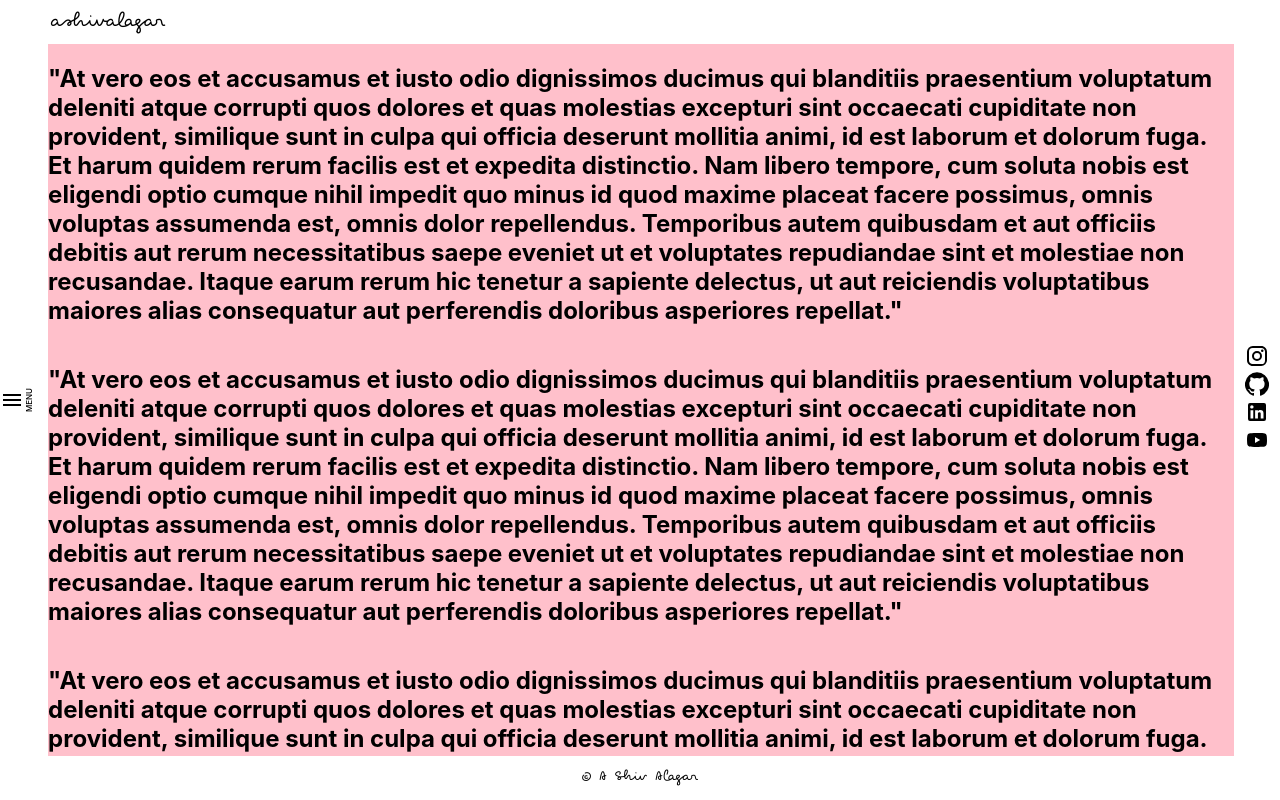
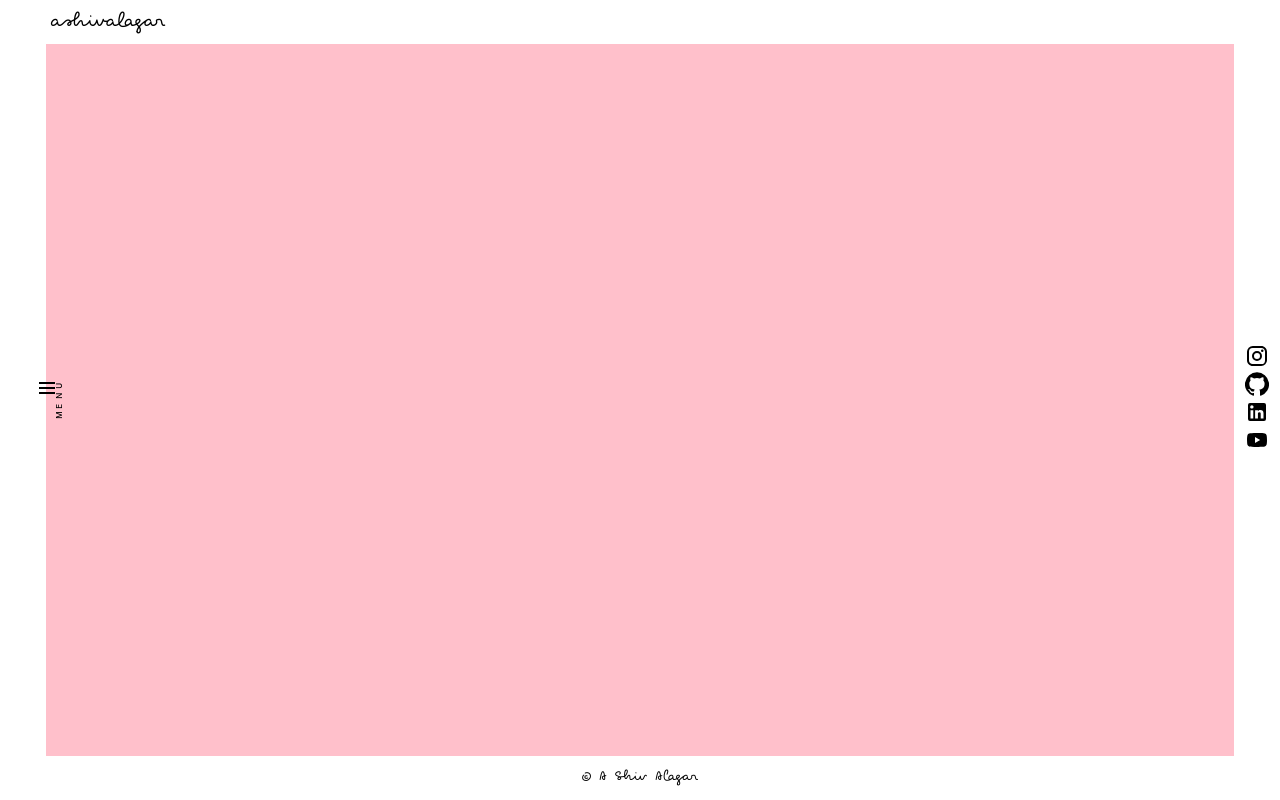
Before and after one commit to ashivalagar/ashivalagar.github.io, a React (Create React App) app in the folder client/: page / in a window 1280 px wide. Built offline with nearby package versions, Linux system fonts and the light colour scheme.

Commit message:
[add] Menu pull out animation

```diff
--- a/client/src/components/Navbar/index.js
+++ b/client/src/components/Navbar/index.js
@@ -1,33 +1,34 @@
-import React from "react";
+import React, { useState } from "react";
 import {
   NavWrapper,
   PullOutMenu,
   PullOutText,
   MenuIconWrapper,
+  MenuIconLine,
+  SubIconWrapper,
 } from "./styles";
-import MenuIcon from "@material-ui/icons/Menu";
 
 export const Navbar = () => {
+  const [onHover, setOnHover] = useState(false);
   return (
-    <NavWrapper>
+    <NavWrapper active={onHover}>
       <PullOutMenu>
-        <MenuIconWrapper>
-          <MenuIcon />
-          <PullOutText>MENU</PullOutText>
+        <MenuIconWrapper
+          onMouseEnter={() => setOnHover(true)}
+          onMouseLeave={() => setOnHover(false)}
+        >
+          <SubIconWrapper>
+            <MenuIconLine active={onHover} position={"top"} />
+            <MenuIconLine active={onHover} position={"middle"} />
+            <MenuIconLine active={onHover} position={"bottom"} />
+          </SubIconWrapper>
 
-          {/* <a class="navbar-toggle" href="#">
-            <i class="icon">
-              <span class="line"></span>
-              <span class="line"></span>
-              <span class="line"></span>
-            </i>
-            <span class="txt">
-              <span>M</span>
-              <span>e</span>
-              <span>n</span>
-              <span>u</span>
-            </span>
-          </a> */}
+          <SubIconWrapper>
+            <PullOutText>U</PullOutText>
+            <PullOutText>N</PullOutText>
+            <PullOutText>E</PullOutText>
+            <PullOutText>M</PullOutText>
+          </SubIconWrapper>
         </MenuIconWrapper>
       </PullOutMenu>
     </NavWrapper>
--- a/client/src/components/Navbar/styles.js
+++ b/client/src/components/Navbar/styles.js
@@ -1,13 +1,9 @@
 import styled from "styled-components";
 
 export const NavWrapper = styled.div`
-  width: 50px;
+  width: ${(props) => (props.active ? "100px" : "50px")};
   height: 100%;
   float: left;
-  &:hover {
-    width: 8vw;
-    transition: 0.2s;
-  }
   transition: 0.2s;
 `;
 
@@ -22,7 +18,9 @@ export const PullOutMenu = styled.div`
 `;
 
 export const MenuIconWrapper = styled.div`
+  transform: translate(39px);
   cursor: pointer;
+  width: 100%;
   display: -webkit-flex;
   display: flex;
   flex-direction: row;
@@ -35,3 +33,20 @@ export const PullOutText = styled.div`
   font-size: 8px;
   font-weight: 500;
 `;
+
+export const SubIconWrapper = styled.div`
+  display: flex;
+  flex-direction: column;
+  -webkit-flex-direction: column;
+`;
+
+export const MenuIconLine = styled.div`
+  margin-top: 2px;
+  margin-bottom: 1px;
+  height: 2px;
+  float: right;
+  clear: right;
+  background: black;
+  width: 16px;
+  transition: all 400ms cubic-bezier(0.7, 0, 0.3, 1) 0ms;
+`;
--- a/client/src/pages/Home/index.js
+++ b/client/src/pages/Home/index.js
@@ -2,53 +2,5 @@ import React from "react";
 import { HomeContent } from "./styles";
 
 export const Home = () => {
-  return (
-    <HomeContent>
-      <h2>
-        "At vero eos et accusamus et iusto odio dignissimos ducimus qui
-        blanditiis praesentium voluptatum deleniti atque corrupti quos dolores
-        et quas molestias excepturi sint occaecati cupiditate non provident,
-        similique sunt in culpa qui officia deserunt mollitia animi, id est
-        laborum et dolorum fuga. Et harum quidem rerum facilis est et expedita
-        distinctio. Nam libero tempore, cum soluta nobis est eligendi optio
-        cumque nihil impedit quo minus id quod maxime placeat facere possimus,
-        omnis voluptas assumenda est, omnis dolor repellendus. Temporibus autem
-        quibusdam et aut officiis debitis aut rerum necessitatibus saepe eveniet
-        ut et voluptates repudiandae sint et molestiae non recusandae. Itaque
-        earum rerum hic tenetur a sapiente delectus, ut aut reiciendis
-        voluptatibus maiores alias consequatur aut perferendis doloribus
-        asperiores repellat."
-      </h2>
-      <h2>
-        "At vero eos et accusamus et iusto odio dignissimos ducimus qui
-        blanditiis praesentium voluptatum deleniti atque corrupti quos dolores
-        et quas molestias excepturi sint occaecati cupiditate non provident,
-        similique sunt in culpa qui officia deserunt mollitia animi, id est
-        laborum et dolorum fuga. Et harum quidem rerum facilis est et expedita
-        distinctio. Nam libero tempore, cum soluta nobis est eligendi optio
-        cumque nihil impedit quo minus id quod maxime placeat facere possimus,
-        omnis voluptas assumenda est, omnis dolor repellendus. Temporibus autem
-        quibusdam et aut officiis debitis aut rerum necessitatibus saepe eveniet
-        ut et voluptates repudiandae sint et molestiae non recusandae. Itaque
-        earum rerum hic tenetur a sapiente delectus, ut aut reiciendis
-        voluptatibus maiores alias consequatur aut perferendis doloribus
-        asperiores repellat."
-      </h2>
-      <h2>
-        "At vero eos et accusamus et iusto odio dignissimos ducimus qui
-        blanditiis praesentium voluptatum deleniti atque corrupti quos dolores
-        et quas molestias excepturi sint occaecati cupiditate non provident,
-        similique sunt in culpa qui officia deserunt mollitia animi, id est
-        laborum et dolorum fuga. Et harum quidem rerum facilis est et expedita
-        distinctio. Nam libero tempore, cum soluta nobis est eligendi optio
-        cumque nihil impedit quo minus id quod maxime placeat facere possimus,
-        omnis voluptas assumenda est, omnis dolor repellendus. Temporibus autem
-        quibusdam et aut officiis debitis aut rerum necessitatibus saepe eveniet
-        ut et voluptates repudiandae sint et molestiae non recusandae. Itaque
-        earum rerum hic tenetur a sapiente delectus, ut aut reiciendis
-        voluptatibus maiores alias consequatur aut perferendis doloribus
-        asperiores repellat."
-      </h2>
-    </HomeContent>
-  );
+  return <HomeContent></HomeContent>;
 };
```
